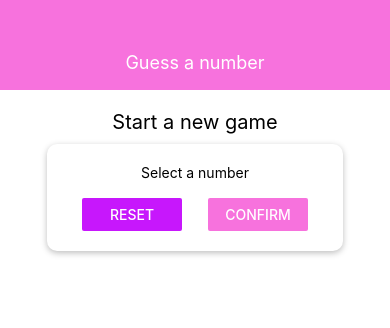
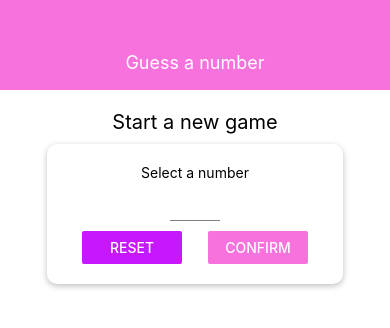
Before and after one commit to kelvanince1/React-Native, a React Native app in the folder number-game/: screen / in a window 390 px wide. Shown: the top 328 px of the page. Built offline with nearby package versions, Linux system fonts and the light colour scheme.

Commit message:
Add custom Text Input component

```diff
--- /dev/null
+++ b/number-game/components/Input/index.js
@@ -0,0 +1,22 @@
+import React from 'react';
+import { TextInput, StyleSheet } from 'react-native';
+
+const Input = props => {
+    return (
+        <TextInput
+            {...props}
+            style={{...styles.input, ...props.style}}
+        />
+    );
+}
+
+const styles = StyleSheet.create({
+    input: {
+        height: 30,
+        borderBottomColor: 'grey',
+        borderBottomWidth: 1,
+        marginVertical: 10
+    }
+});
+
+export default Input;
--- a/number-game/screens/StartGame/index.js
+++ b/number-game/screens/StartGame/index.js
@@ -1,8 +1,9 @@
 import React from 'react';
-import { View, StyleSheet, Text, TextInput, Button } from 'react-native';
+import { View, StyleSheet, Text, Button } from 'react-native';
 
 import Card from '../../components/Card';
 import Colors from '../../constants/colors';
+import Input from '../../components/Input';
 
 const StartGame = props => {
     return (
@@ -10,8 +11,13 @@ const StartGame = props => {
             <Text style={styles.title}>Start a new game</Text>
             <Card style={styles.inputContainer}>
                 <Text>Select a number</Text>
-                <TextInput
-
+                <Input
+                    blurOnSubmit
+                    autoCapitalize='none'
+                    autoCorrect={false}
+                    keyboardType='numeric'
+                    maxLength={2}
+                    style={styles.input}
                 />
                 <View style={styles.buttonContainer}>
                     <View style={styles.button}><Button title="Reset" onPress={() => {}} color={Colors.secondaryColor} /></View>
@@ -45,6 +51,10 @@ const styles = StyleSheet.create({
     },
     button: {
         width: 100
+    },
+    input: {
+        width: 50,
+        textAlign: 'center'
     }
 });
 
```
